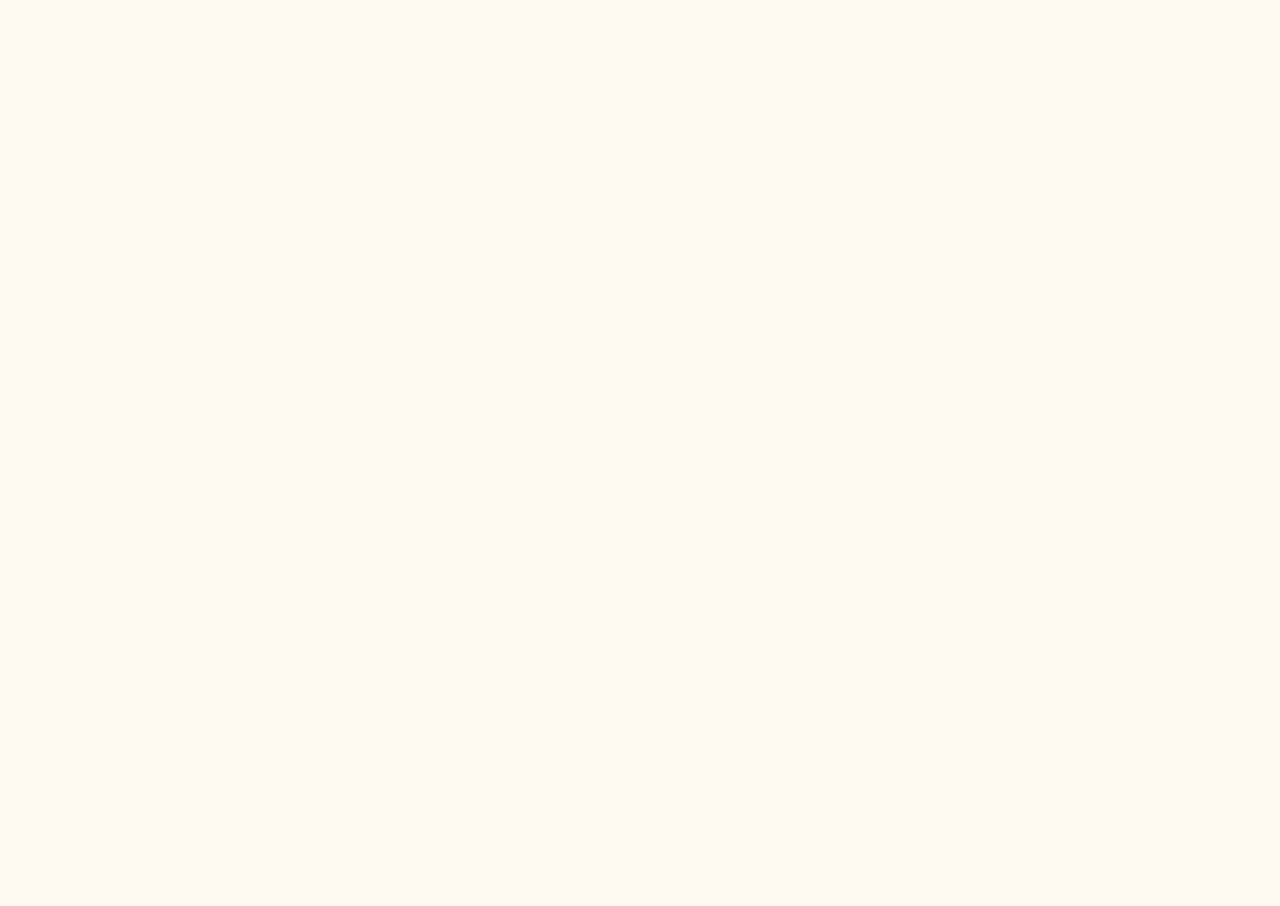
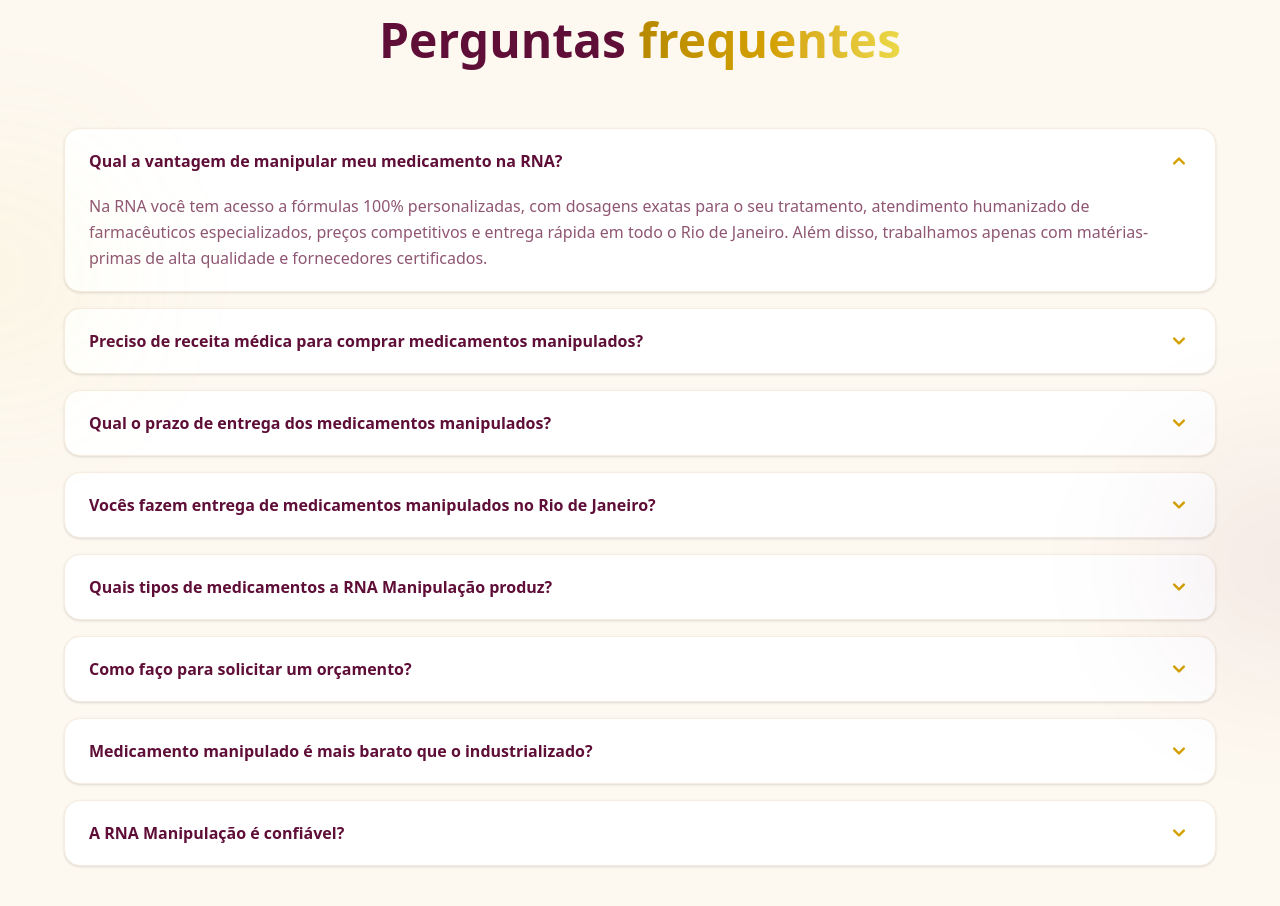
Before and after one commit to leonardofrizzi/rnamanipulacao-website, a Next.js app: page / in a window 1280 px wide. Shown: the part 6860-7766 px from the top of the page. Before the commit the page ends 6732 px from the top, so only its background shows below. Built offline with nearby package versions, Linux system fonts and the light colour scheme; a web font is replaced by a local one.

Commit message:
feat: add FAQ section

```diff
--- a/src/app/page.tsx
+++ b/src/app/page.tsx
@@ -1,5 +1,5 @@
 import { Navbar } from '@/components/layout'
-import { Hero, Services, About, Differentials, Testimonials, Location, Instagram } from '@/components/sections'
+import { Hero, Services, About, Differentials, Testimonials, Location, Instagram, FAQ } from '@/components/sections'
 
 export default function Home() {
   return (
@@ -13,6 +13,7 @@
         <Testimonials />
         <Location />
         <Instagram />
+        <FAQ />
       </main>
     </>
   )
--- /dev/null
+++ b/src/components/sections/FAQ.tsx
@@ -0,0 +1,98 @@
+'use client'
+
+import { useState } from 'react'
+import { HiChevronDown } from 'react-icons/hi'
+import { SectionDivider } from '@/components/ui'
+
+const faqs = [
+  {
+    question: 'Qual a vantagem de manipular meu medicamento na RNA?',
+    answer: 'Na RNA você tem acesso a fórmulas 100% personalizadas, com dosagens exatas para o seu tratamento, atendimento humanizado de farmacêuticos especializados, preços competitivos e entrega rápida em todo o Rio de Janeiro. Além disso, trabalhamos apenas com matérias-primas de alta qualidade e fornecedores certificados.',
+  },
+  {
+    question: 'Preciso de receita médica para comprar medicamentos manipulados?',
+    answer: 'Para medicamentos controlados e fórmulas com substâncias que exigem prescrição, sim, é necessário apresentar receita médica válida. Já para dermocosméticos, suplementos vitamínicos e algumas fórmulas fitoterápicas, a receita pode não ser obrigatória. Nossa equipe está pronta para orientar você sobre cada caso.',
+  },
+  {
+    question: 'Qual o prazo de entrega dos medicamentos manipulados?',
+    answer: 'O prazo de produção varia de acordo com a complexidade da fórmula, geralmente entre 1 a 3 dias úteis. Após a produção, realizamos entregas em todo o Rio de Janeiro. Para a Barra da Tijuca e regiões próximas, a entrega pode ser feita no mesmo dia. Entre em contato pelo WhatsApp para mais informações sobre prazos.',
+  },
+  {
+    question: 'Vocês fazem entrega de medicamentos manipulados no Rio de Janeiro?',
+    answer: 'Sim! Realizamos entregas em toda a cidade do Rio de Janeiro e região metropolitana. Nossa farmácia está localizada na Barra da Tijuca, na Av. das Américas, 11.365. Você também pode retirar seu pedido diretamente em nossa loja.',
+  },
+  {
+    question: 'Quais tipos de medicamentos a RNA Manipulação produz?',
+    answer: 'Produzimos uma ampla variedade de medicamentos personalizados: fórmulas para tratamentos hormonais, dermocosméticos, suplementos vitamínicos, fitoterápicos, homeopatia, medicamentos para emagrecimento, fórmulas para performance esportiva, entre outros. Todos produzidos com matérias-primas de alta qualidade e rigoroso controle de qualidade.',
+  },
+  {
+    question: 'Como faço para solicitar um orçamento?',
+    answer: 'É muito simples! Basta enviar a foto da sua receita pelo nosso WhatsApp (21) 98290-1000 que nossa equipe farmacêutica irá analisar e retornar com o orçamento em poucos minutos. Você também pode nos visitar pessoalmente em nossa loja na Barra da Tijuca.',
+  },
+  {
+    question: 'Medicamento manipulado é mais barato que o industrializado?',
+    answer: 'Em muitos casos, sim! O medicamento manipulado permite que você compre exatamente a quantidade necessária para seu tratamento, evitando desperdício. Além disso, é possível combinar vários princípios ativos em uma única cápsula, o que pode representar economia significativa comparado à compra de vários medicamentos industrializados separadamente.',
+  },
+  {
+    question: 'A RNA Manipulação é confiável?',
+    answer: 'Absolutamente! Somos uma farmácia autorizada pela Vigilância Sanitária, com laboratório equipado seguindo todas as normas da ANVISA. Contamos com farmacêuticos qualificados e utilizamos matérias-primas de fornecedores certificados. Nossa nota 5.0 no Google com dezenas de avaliações positivas reflete nosso compromisso com a qualidade e satisfação dos clientes.',
+  },
+]
+
+export function FAQ() {
+  const [openIndex, setOpenIndex] = useState<number | null>(0)
+
+  return (
+    <section id="faq" className="relative py-24 bg-cream overflow-hidden">
+      <SectionDivider />
+
+      <div className="absolute top-1/4 -left-32 w-64 h-64 bg-gold-light/5 rounded-full blur-3xl" />
+      <div className="absolute bottom-1/4 -right-32 w-64 h-64 bg-wine/5 rounded-full blur-3xl" />
+
+      <div className="container mx-auto px-4">
+        <div className="text-center mb-16">
+          <span className="inline-block px-4 py-1.5 rounded-full bg-wine/10 text-wine text-sm font-medium mb-4">
+            Dúvidas Frequentes
+          </span>
+          <h2 className="text-3xl md:text-4xl lg:text-5xl font-bold text-wine mb-6">
+            Perguntas{' '}
+            <span className="bg-gradient-to-r from-gold-dark via-gold to-gold-light bg-clip-text text-transparent">
+              frequentes
+            </span>
+          </h2>
+        </div>
+
+        <div className="max-w-6xl mx-auto space-y-4">
+          {faqs.map((faq, index) => (
+            <div
+              key={index}
+              className="bg-white rounded-2xl shadow-sm border border-cream-dark overflow-hidden"
+            >
+              <button
+                onClick={() => setOpenIndex(openIndex === index ? null : index)}
+                className="w-full px-6 py-5 flex items-center justify-between text-left hover:bg-cream/50 transition-colors"
+              >
+                <span className="font-semibold text-wine pr-4">{faq.question}</span>
+                <HiChevronDown
+                  size={24}
+                  className={`text-gold flex-shrink-0 transition-transform duration-300 ${
+                    openIndex === index ? 'rotate-180' : ''
+                  }`}
+                />
+              </button>
+              <div
+                className={`overflow-hidden transition-all duration-300 ${
+                  openIndex === index ? 'max-h-96' : 'max-h-0'
+                }`}
+              >
+                <p className="px-6 pb-5 text-wine/70 leading-relaxed">
+                  {faq.answer}
+                </p>
+              </div>
+            </div>
+          ))}
+        </div>
+      </div>
+    </section>
+  )
+}
--- a/src/components/sections/index.ts
+++ b/src/components/sections/index.ts
@@ -5,3 +5,4 @@
 export { Testimonials } from './Testimonials'
 export { Location } from './Location'
 export { Instagram } from './Instagram'
+export { FAQ } from './FAQ'
```
